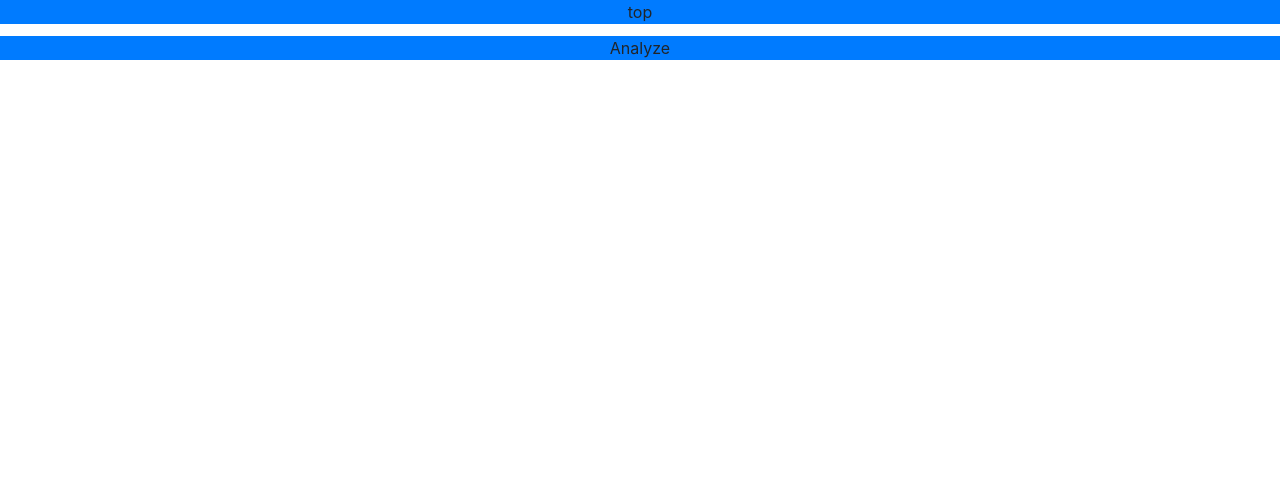
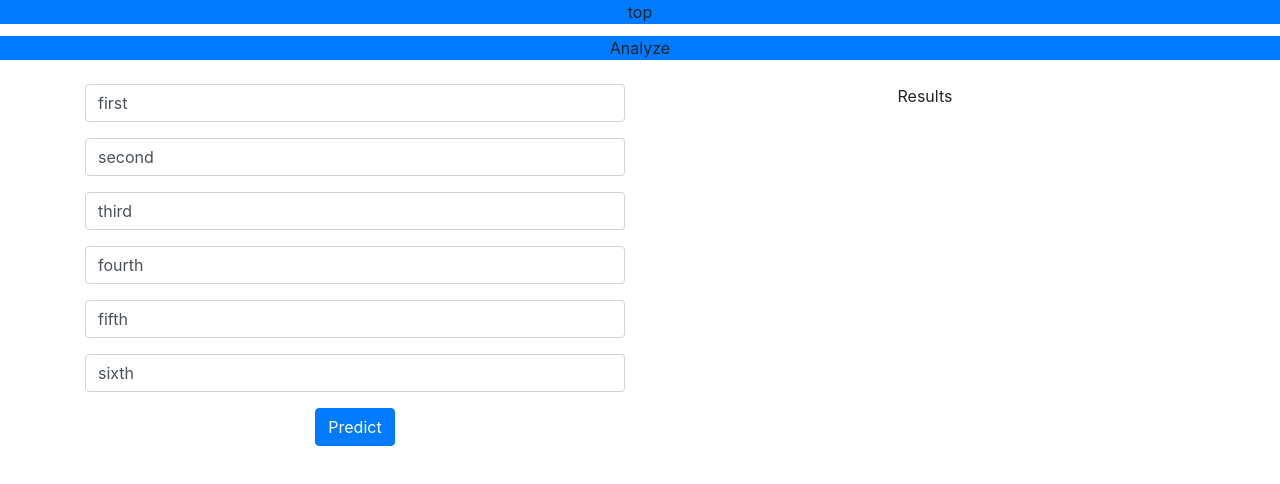
Before and after one commit to eaallen/Intex2, a React (Create React App) app: page /Analyze in a window 1280 px wide. Shown: the top 484 px of the page. Built offline with nearby package versions, Linux system fonts and the light colour scheme.

Commit message:
almost done with analyze page

```diff
--- a/src/comps/Containers/Analyze.js
+++ b/src/comps/Containers/Analyze.js
@@ -1,17 +1,29 @@
 import React,{useContext} from 'react';
 import { useHistory } from "react-router-dom";
+import PredictForm from '../Formik'
+import * as bs from 'react-bootstrap'
 
 import {Row, Col,Navbar,DropdownButton,Dropdown,ButtonGroup, Nav } from 'react-bootstrap';
+import { Formik } from 'formik';
 
 function Analyze(props) {
     return (
-        <div className={props.className}>
-            Analyze
+        <div>
+            <div className={props.className}>
+                Analyze
+            </div><br />
+            <bs.Container>
+                <bs.Row>
+                    <bs.Col>
+                        <PredictForm md='4'/>
+                    </bs.Col>
+                    <bs.Col>
+                        <div md='8'>Results</div>
+                    </bs.Col>
+                </bs.Row>
+            </bs.Container>
         </div>
   );
 }
 
 export default Analyze;
-
-
-//form
--- a/src/comps/Formik.js
+++ b/src/comps/Formik.js
@@ -6,28 +6,28 @@ import { Container, Row, Col, Button, Jumbotron} from 'react-bootstrap';
 
 //this is a xommit test
 
-function Checkout(props) {
+function PredictForm(props) {
 
     return (
-
-        <CheckoutController />
-
+        <div>
+            <AnalysisController />
+        </div>
     )
 }
-export default Checkout
+export default PredictForm
 
 
-const CheckoutController = props => {
+const AnalysisController = props => {
     const [getError, setError] = React.useState(null)
     return (
         <Formik
             initialValues={{
-                name: 'Conrad Fox',
-                address1: '1234',
-                address2: '5678',
-                city: 'Provo',
-                // state: 'UT',
-                zipcode: '84602',
+                input1: 'first',
+                input2: 'second',
+                input3: 'third',
+                input4: 'fourth',
+                input5: 'fifth',
+                input6: 'sixth',
             }}
             validateOnChange={false}
             validateOnBlur={false}
@@ -36,46 +36,51 @@ const CheckoutController = props => {
                 console.log('validating', values)
                 let arr_values = Object.keys(values)
                 arr_values.map( item =>{
-                    if(!values[item]){
-                        errors[item] = 'Required'
+                    if(values.input1 == ''){
+                        errors.name = 'Please fill out input 1'
+                    }
+                    if(values.input2 == ''){
+                        errors.name = 'Please fill out input 2'
+                    }
+                    if(values.input3 == ''){
+                        errors.name = 'Please fill out input 3'
+                    }
+                    if(values.input4 == ''){
+                        errors.name = 'Please fill out input 4'
+                    }
+                    if(values.input5 == ''){
+                        errors.name = 'Please fill out input 5'
+                    }
+                    if(values.input6 == ''){
+                        errors.name = 'Please fill out input 6'
                     }
                 })
 
                 return errors
             }}
             onSubmit={async (values, actions) => {
-                console.log('submit')
+                console.log('PREDICTING...')
             }}
-        >{form => (
-            <PaymentForm form={form}/>
-        )}</Formik>
+        >
+        {form => (
+            <InputForm form={form}/>
+        )}
+        </Formik>
     )
 }
 
-
-/**
- * The form layout/html.
- * This component needs finishing.
- */
-const PaymentForm = props => (
-    <Form >
-        {Object.keys(props.form.initialValues).map(item=>{
-            return(
-                <Input title="Name:" name={item} type="text" disabled={props.form.isSubmitting}/>
-            )
-        })}
-
+const InputForm = props => (
+    <Form>
+        <Input title="Input 1:" name="input1" type="text" />
+        <Input title="Input 2:" name="input2" type="text" />
+        <Input title="Input 3:" name="input3" type="text" />
+        <Input title="Input 4:" name="input4" type="text" />
+        <Input title="Input 5:" name="input5" type="text" />
+        <Input title="Input 6:" name="input6" type="text" />
+        <bs.Button type='submit'>Predict</bs.Button>
     </Form>
 )
 
-
-/**
- * A form input.
- *   props.title - the title that shows above the input box
- *   props.type - the type of input (see React Bootstrap Form.Control)
- *   props.placeholder - placeholder text in the input.
- * This component is finished and doesn't need additional work.
- */
 const Input = (props) => (
     <Field name={props.name}>{rProps => (
         <bs.Form.Group>
```
